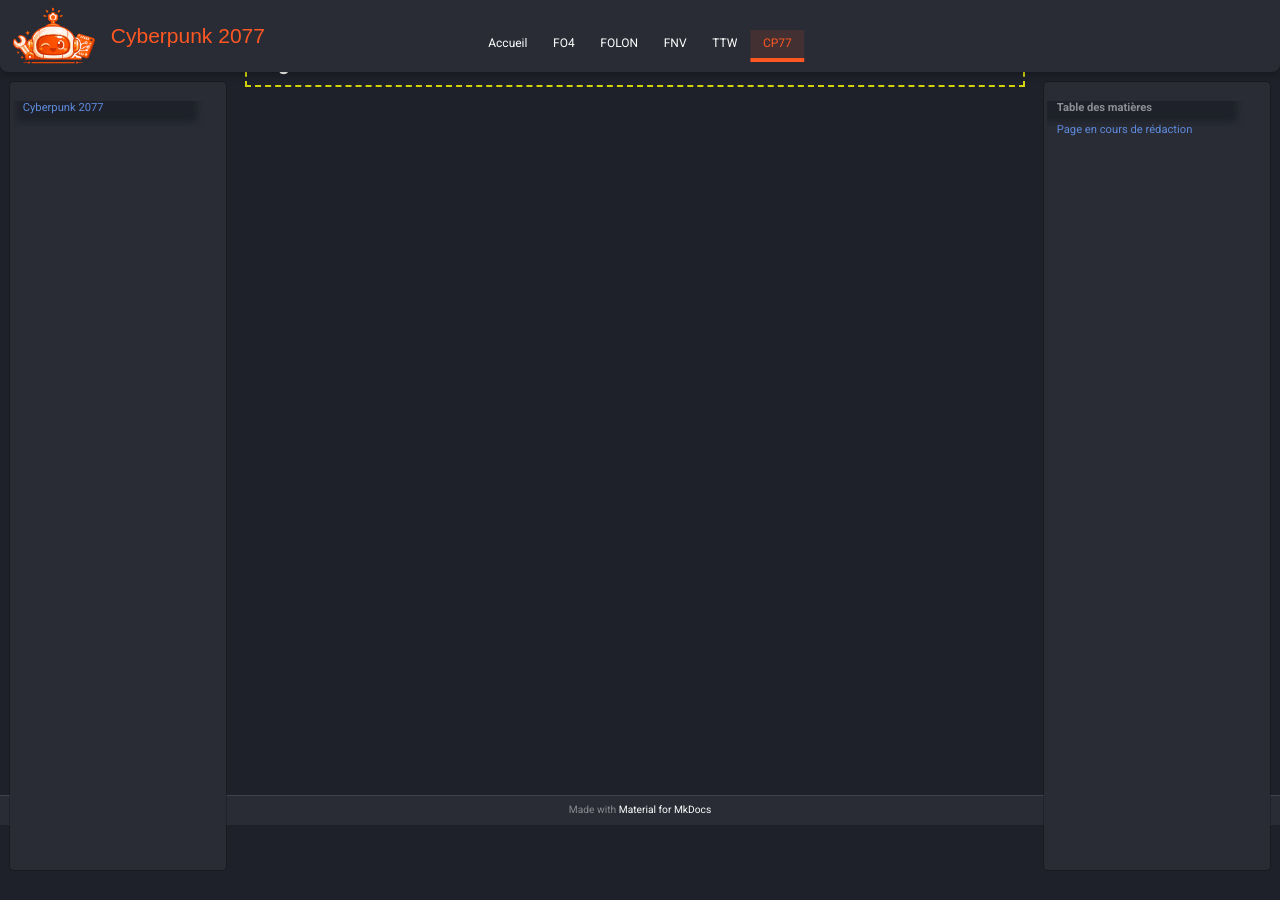
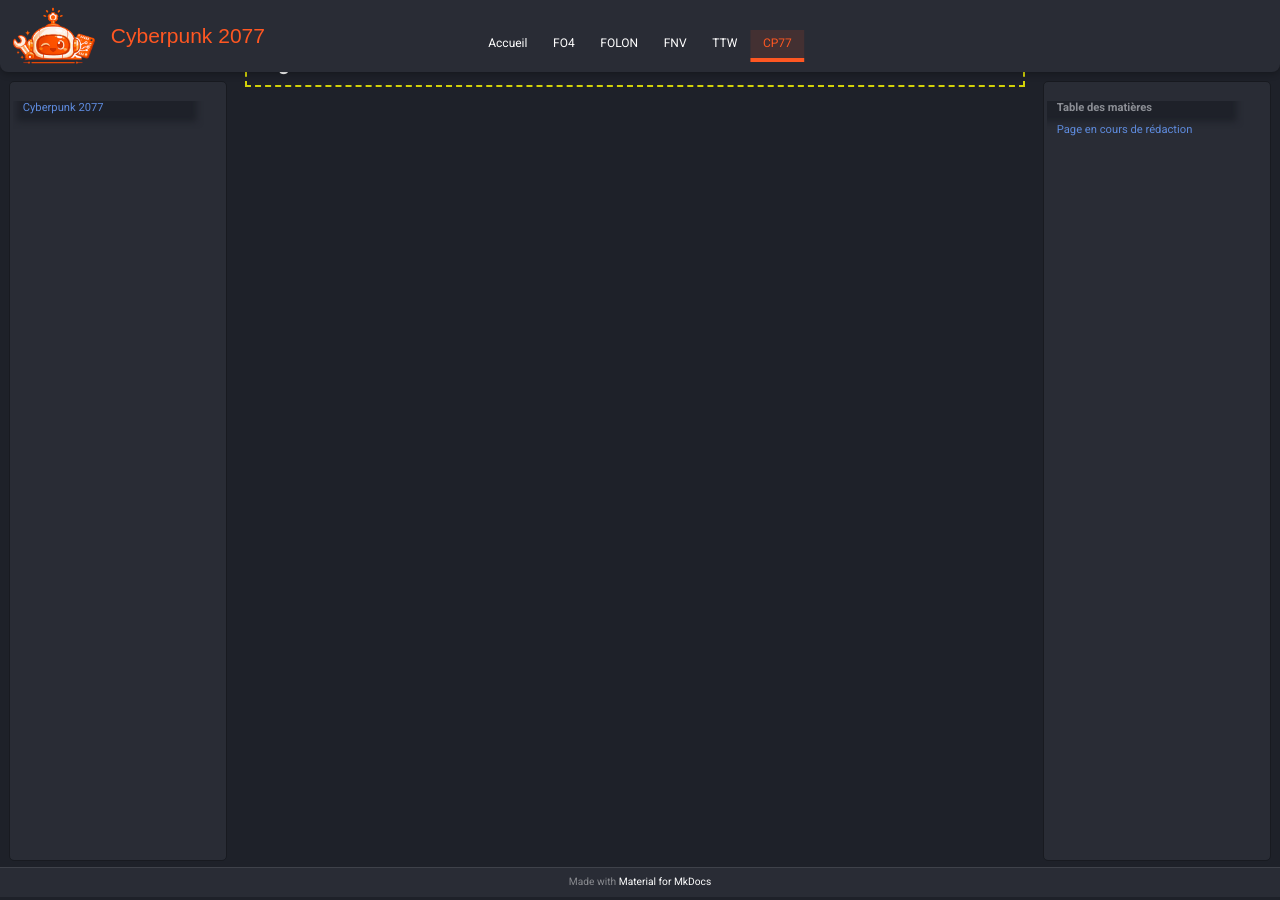
Before and after one commit to Lilevitchi/lilevitchi.github.io, an MkDocs documentation site: the page built from docs/cyberpunk/index.md, in a window 1280 px wide and 900 px high, scrolled down 105 px. Built offline with MkDocs 1.6.1 and Material for MkDocs 9.7.7, drawn with Linux system fonts in a browser that asks for light colours; before the commit the page ends 933 px from its top, so only the background shows below that.

Commit message:
Update extra.css

```diff
--- a/docs/stylesheets/extra.css
+++ b/docs/stylesheets/extra.css
@@ -262,7 +262,10 @@
 /* Main container */
 [data-md-color-scheme] .md-main {
   margin-top: var(--header-height);
-  min-height: calc(100vh - var(--header-height));
+  min-height: 100%;
+
+  /*margin-top: var(--header-height);
+  min-height: calc(100vh - var(--header-height));*/
 }
 
 /* Zone centrale */
@@ -326,7 +329,7 @@
 
   bottom: var(--sidebar-footer-offset);
 
-  height: calc(100vh - var(--header-height) - var(--sidebar-footer-offset)) !important;
+  height: calc(100vh - var(--header-height) - var(--sidebar-footer-offset) - var(--header-visual-offset)) !important;
 
   height: auto;
   display: flex;
```
